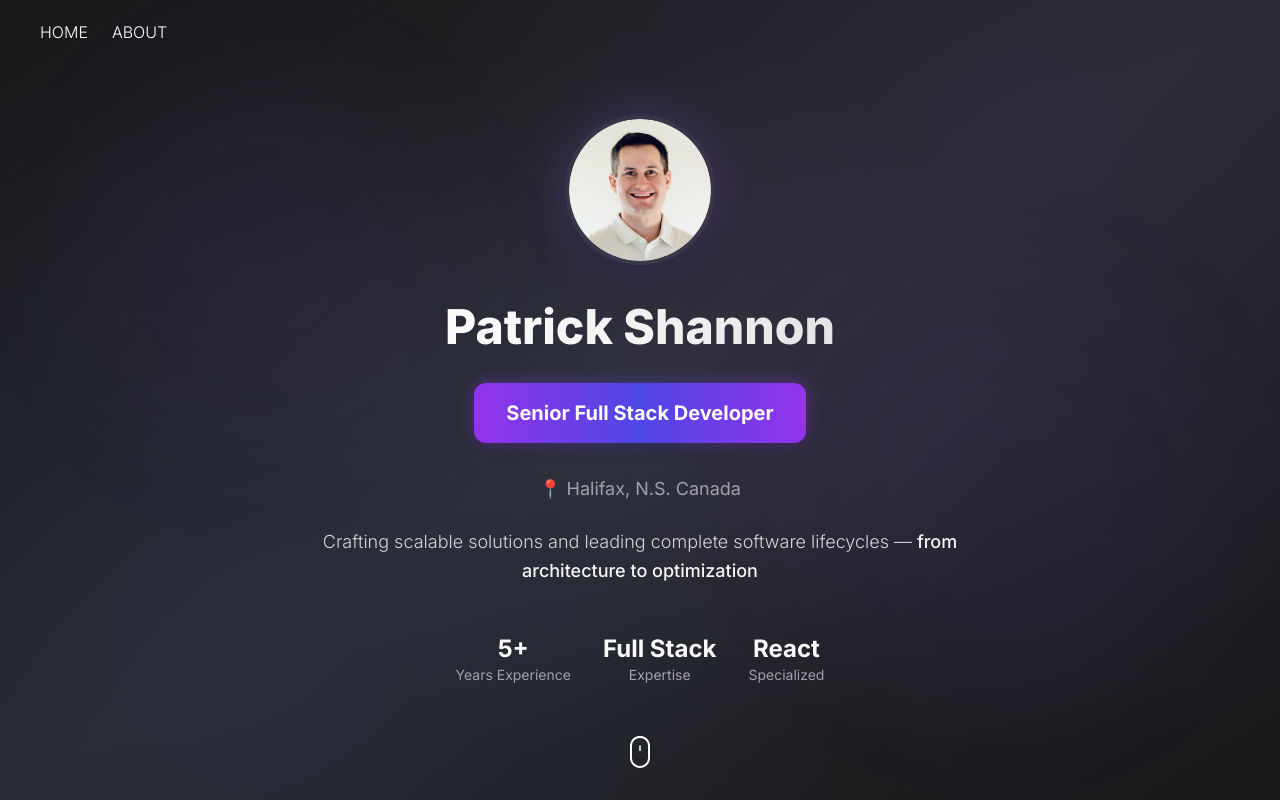
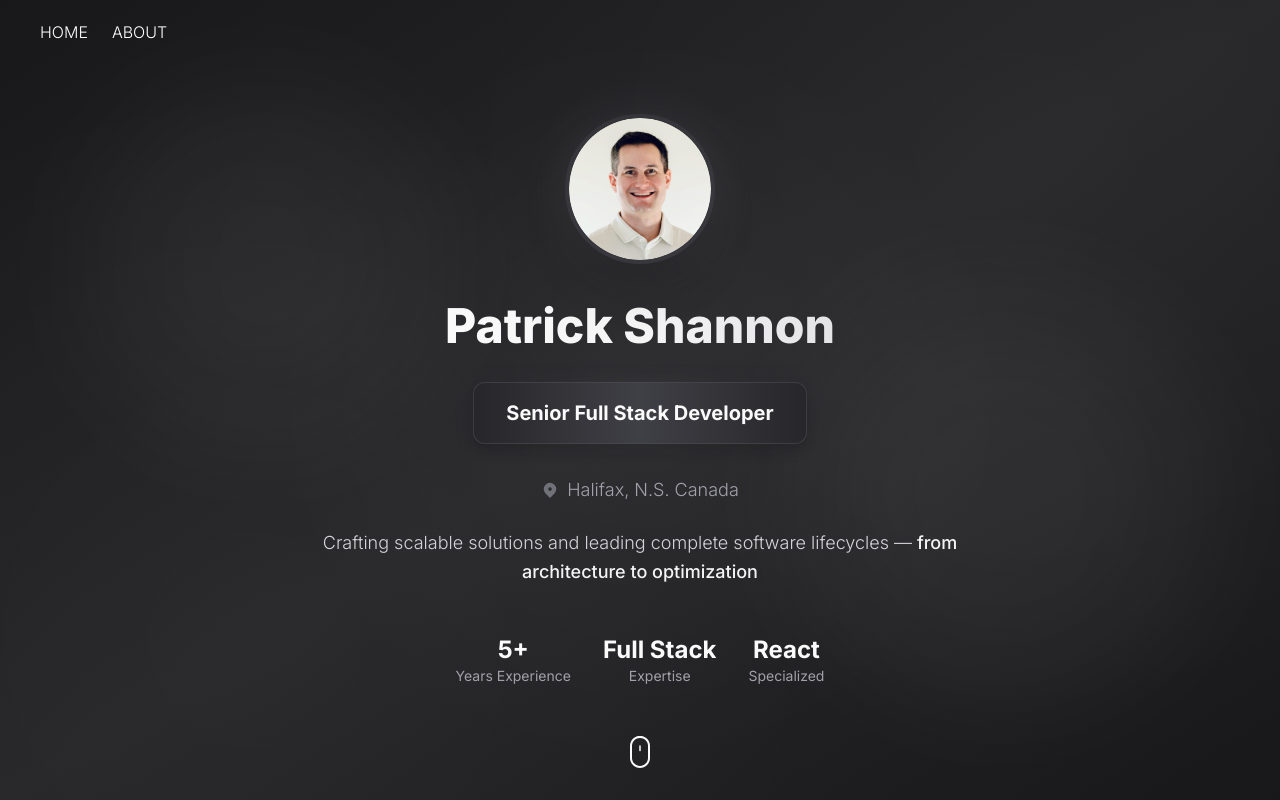
Before and after one commit to patshannon/resume, a Next.js app: page / in a window 1280 px wide. Shown: the top 800 px of the page. Built offline with nearby package versions, Linux system fonts and the light colour scheme.

Commit message:
Refactor: Update color scheme and add location icon
Co-authored-by: peshannon104 <peshannon104@gmail.com>

```diff
--- a/src/app/components/Navbar.tsx
+++ b/src/app/components/Navbar.tsx
@@ -26,7 +26,7 @@ const Navbar = () => {
           <li>
             <a
               href="/"
-              className="relative hover:text-purple-300 transition-colors duration-200 after:absolute after:bottom-0 after:left-0 after:w-0 after:h-px after:bg-purple-300 hover:after:w-full after:transition-all after:duration-300"
+              className="relative hover:text-zinc-300 transition-colors duration-200 after:absolute after:bottom-0 after:left-0 after:w-0 after:h-px after:bg-zinc-300 hover:after:w-full after:transition-all after:duration-300"
             >
               Home
             </a>
@@ -34,7 +34,7 @@ const Navbar = () => {
           <li>
             <a
               href="/about"
-              className="relative hover:text-purple-300 transition-colors duration-200 after:absolute after:bottom-0 after:left-0 after:w-0 after:h-px after:bg-purple-300 hover:after:w-full after:transition-all after:duration-300"
+              className="relative hover:text-zinc-300 transition-colors duration-200 after:absolute after:bottom-0 after:left-0 after:w-0 after:h-px after:bg-zinc-300 hover:after:w-full after:transition-all after:duration-300"
             >
               About
             </a>
--- a/src/app/page.tsx
+++ b/src/app/page.tsx
@@ -11,6 +11,7 @@ import ProjectCard from '@/components/ProjectCard';
 import { projectData } from '@/lib/projectData';
 import { Metadata } from 'next';
 import { MotionDiv, MotionSection, MotionH1 } from './motion';
+import { HiLocationMarker } from 'react-icons/hi';
 
 export const metadata: Metadata = {
   title: 'Patrick Shannon - Senior Full Stack Developer',
@@ -36,15 +37,15 @@ export default function Home() {
       >
         {/* Animated gradient background */}
         <div className="absolute inset-0 bg-gradient-to-br from-zinc-900 via-zinc-800 to-zinc-900">
-          <div className="absolute inset-0 bg-[radial-gradient(circle_at_50%_50%,rgba(120,119,198,0.1),transparent_50%)]" />
-          <div className="absolute inset-0 bg-[radial-gradient(circle_at_80%_20%,rgba(139,92,246,0.08),transparent_50%)]" />
-          <div className="absolute inset-0 bg-[radial-gradient(circle_at_20%_80%,rgba(59,130,246,0.08),transparent_50%)]" />
+          <div className="absolute inset-0 bg-[radial-gradient(circle_at_50%_50%,rgba(255,255,255,0.03),transparent_50%)]" />
+          <div className="absolute inset-0 bg-[radial-gradient(circle_at_80%_20%,rgba(255,255,255,0.02),transparent_50%)]" />
+          <div className="absolute inset-0 bg-[radial-gradient(circle_at_20%_80%,rgba(255,255,255,0.02),transparent_50%)]" />
         </div>
 
         {/* Floating background shapes */}
         <div className="absolute inset-0 overflow-hidden pointer-events-none">
           <MotionDiv
-            className="absolute top-20 left-10 w-72 h-72 bg-purple-500/5 rounded-full blur-3xl"
+            className="absolute top-20 left-10 w-72 h-72 bg-white/5 rounded-full blur-3xl"
             animate={{
               x: [0, 100, 0],
               y: [0, 50, 0],
@@ -57,7 +58,7 @@ export default function Home() {
             }}
           />
           <MotionDiv
-            className="absolute bottom-20 right-10 w-96 h-96 bg-indigo-500/5 rounded-full blur-3xl"
+            className="absolute bottom-20 right-10 w-96 h-96 bg-white/5 rounded-full blur-3xl"
             animate={{
               x: [0, -80, 0],
               y: [0, -60, 0],
@@ -81,7 +82,7 @@ export default function Home() {
           >
             {/* Profile image with animated glow */}
             <div className="relative inline-block">
-              <div className="absolute inset-0 bg-gradient-to-r from-purple-500/50 via-indigo-500/50 to-purple-500/50 rounded-full blur-xl animate-pulse" />
+              <div className="absolute inset-0 bg-gradient-to-r from-white/20 via-zinc-400/20 to-white/20 rounded-full blur-xl animate-pulse" />
               <div className="relative">
                 <Image
                   src="/headshot-rounded.png"
@@ -92,7 +93,7 @@ export default function Home() {
                   priority
                   className="relative z-10 rounded-full border-4 border-zinc-700/50 shadow-2xl"
                 />
-                <div className="absolute inset-0 rounded-full border-2 border-purple-500/30 animate-ping" />
+                <div className="absolute inset-0 rounded-full border-2 border-white/20 animate-ping" />
               </div>
             </div>
           </MotionDiv>
@@ -115,21 +116,21 @@ export default function Home() {
             transition={{ duration: 0.6, delay: 0.4 }}
           >
             <div className="relative group">
-              <div className="absolute inset-0 bg-gradient-to-r from-purple-600 via-indigo-600 to-purple-600 rounded-xl blur opacity-50 group-hover:opacity-75 transition-opacity" />
-              <div className="relative px-8 py-4 bg-gradient-to-r from-purple-600 via-indigo-600 to-purple-600 rounded-xl text-zinc-50 text-xl font-bold shadow-lg">
+              <div className="absolute inset-0 bg-gradient-to-r from-zinc-800 via-zinc-700 to-zinc-800 rounded-xl blur opacity-50 group-hover:opacity-75 transition-opacity" />
+              <div className="relative px-8 py-4 bg-gradient-to-r from-zinc-800 via-zinc-700 to-zinc-800 rounded-xl text-zinc-50 text-xl font-bold shadow-lg border border-zinc-600/50">
                 Senior Full Stack Developer
               </div>
             </div>
           </MotionDiv>
 
           <MotionDiv
-            className="text-zinc-400 text-lg mb-6"
+            className="text-zinc-400 text-lg mb-6 flex items-center justify-center gap-2"
             initial={{ y: 20, opacity: 0 }}
             animate={{ y: 0, opacity: 1 }}
             transition={{ duration: 0.6, delay: 0.6 }}
           >
-            <span className="font-light">📍 </span>
-            Halifax, N.S. Canada
+            <HiLocationMarker className="text-zinc-500" />
+            <span className="font-light">Halifax, N.S. Canada</span>
           </MotionDiv>
 
           {/* Tagline */}
```
